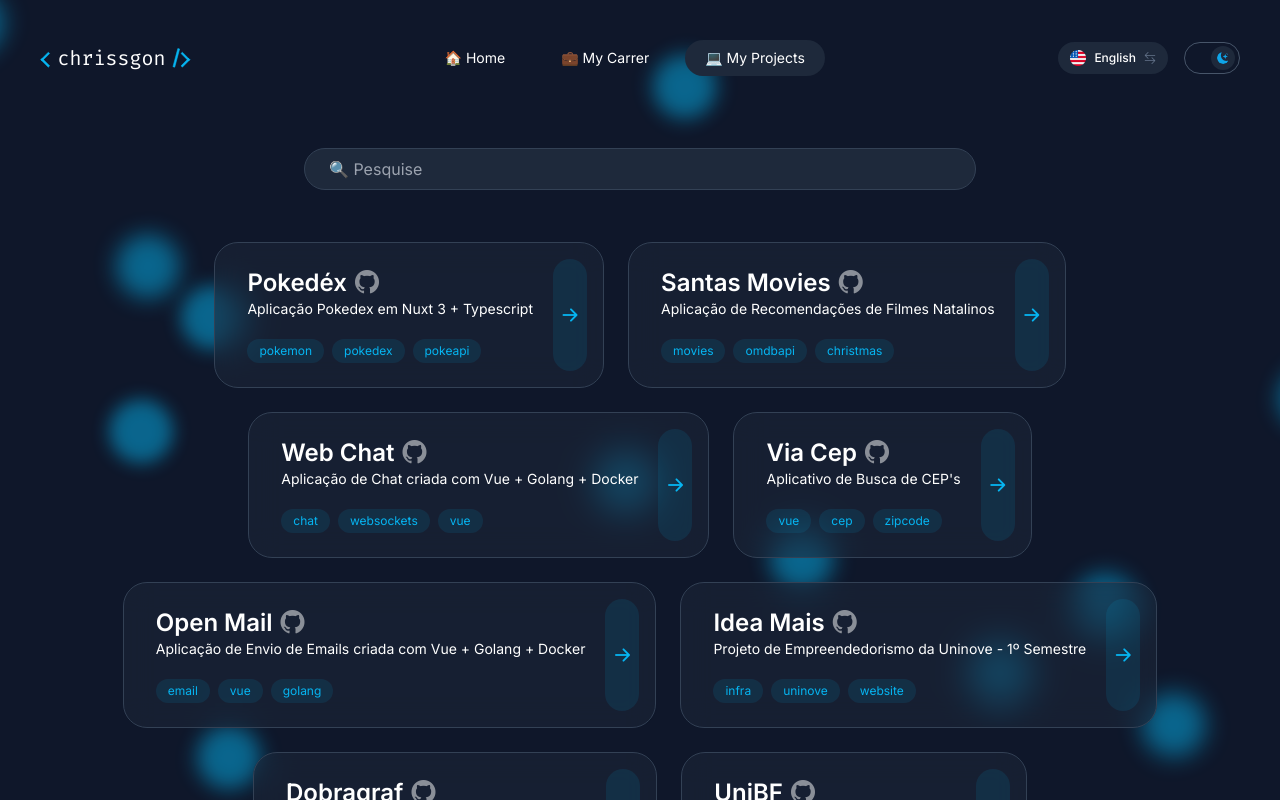
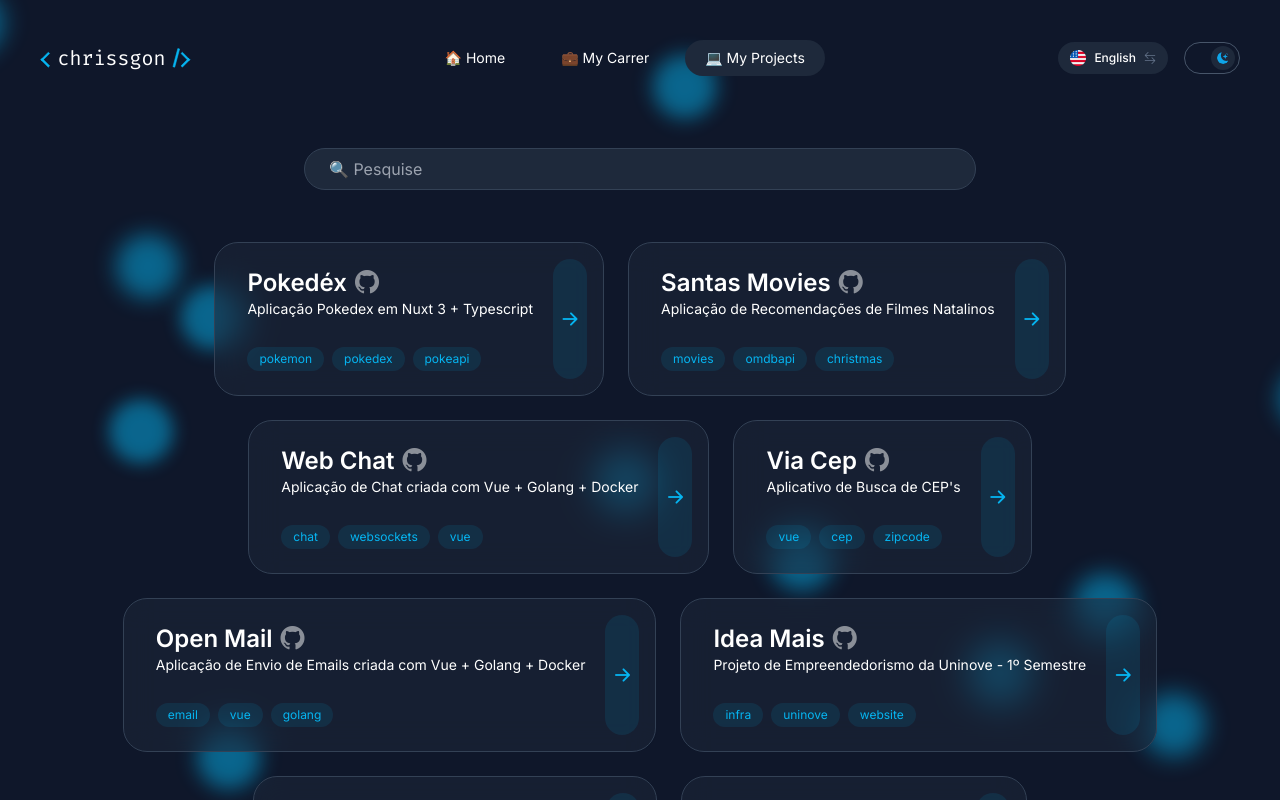
Before and after one commit to chrissgon/portfolio, a Nuxt app: page /projects in a window 1280 px wide. Shown: the top 800 px of the page. Built offline with nearby package versions, Linux system fonts and the light colour scheme.

Commit message:
feat: :sparkles: projects page

```diff
--- a/components/Card.vue
+++ b/components/Card.vue
@@ -11,11 +11,11 @@
       </h4>
       <p v-text="props.description" class="text-sm"></p>
 
-      <p class="flex flex-wrap">
+      <p class="flex flex-wrap mt-5">
         <span
           v-for="tag in props.tags"
           v-text="tag"
-          class="bg text-xs text-primary-500 rounded-full p-1 px-3 mr-2 mt-5"
+          class="bg text-xs text-primary-500 rounded-full p-1 px-3 mr-2 mt-2"
         ></span>
       </p>
     </div>
```
